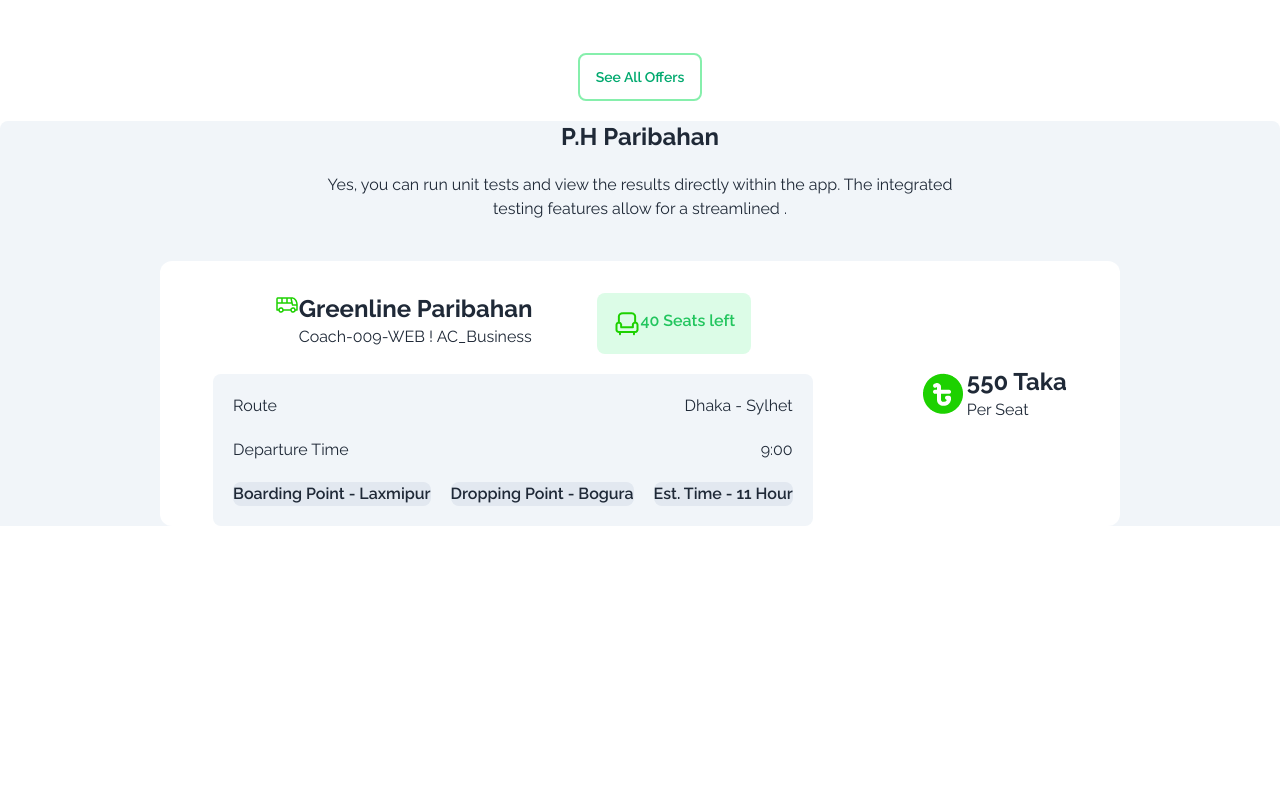
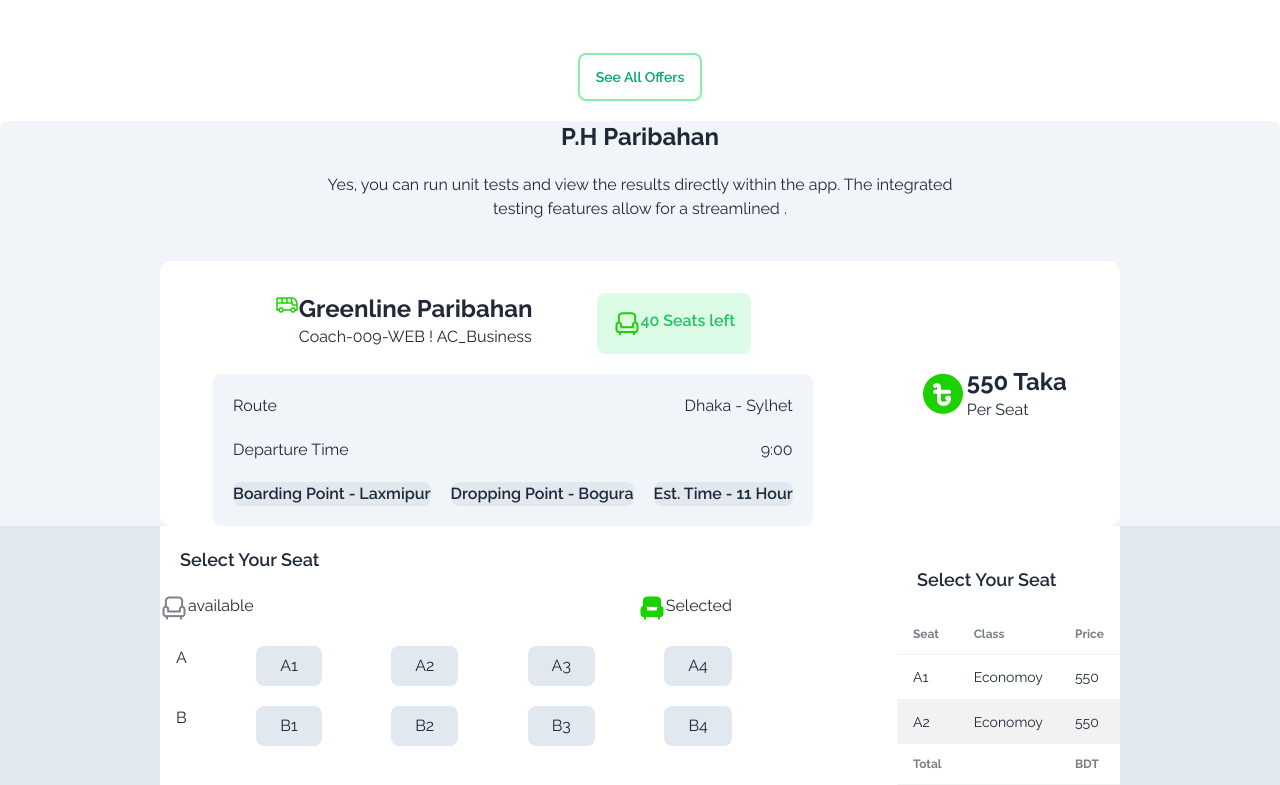
Before and after one commit to SharifulRobinweb/Assignment5, a plain HTML site: page index.html in a window 1280 px wide. Shown: the part 906-1691 px from the top of the page. Before the commit the page ends 1432 px from the top, so only its background shows below. Drawn offline with nearby package versions, Linux system fonts and the light colour scheme.

Commit message:
design half

```diff
--- a/index.html
+++ b/index.html
@@ -186,7 +186,112 @@
         </div>
 
 
+
     </section>
+    <!-- Select Your Seat -->
+    <section class="bg-slate-100 flex-row-reverse justify-center items-center ">
+        <div class="w-full bg-slate-200">
+            <div class="flex justify-center ">
+                <div class="flex w-3/4 justify-between bg-white">
+                    <div>
+                        <h2 class="text-lg font-semibold p-5">Select Your Seat</h2>
+                        <!-- available and selected -->
+                        <div class="flex justify-between">
+                            <div class="flex justify-between">
+                                <div class="flex">
+                                    <img src="images/seat-gray.png" alt="">
+                                    <h3>available</h3>
+                                </div>
+                                <div class="flex ml-96">
+                                    <img src="images/seat-green-filled.png" alt="">
+                                    <h3>Selected</h3>
+                                </div>
+                            </div>
+
+                        </div>
+                        <!-- ------------ -->
+                       <!-- <Div class="flex grid grid-cols-5 ">
+                            <div><p>A</p></div>
+                            <div><p>A1</p></div>
+                            <div><p>A2</p></div>
+                            <div><p>A3</p></div>
+                            <div><p>A4</p></div>
+                            <div><p>B</p></div>
+                            <div><p>B1</p></div>
+                            <div><p>B2</p></div>
+                            <div><p>B3</p></div>
+                            <div><p>B4</p></div>
+
+
+                       </Div> -->
+                                <div class="mt-6 ml-4">
+                                    <div class="flex grid-cols-2 justify-between mb-5 ">
+                                        <p>A</p>
+                                        <div class="bg-slate-200 p-2 px-6 rounded-lg"><p>A1</p></div>
+                                        <div class="bg-slate-200 p-2 px-6 rounded-lg"><p>A2</p></div>
+                                        <div class="bg-slate-200 p-2 px-6 rounded-lg"><p>A3</p></div>
+                                        <div class="bg-slate-200 p-2 px-6 rounded-lg"><p>A4</p></div>
+                                </div>
+                                <div class="flex grid-cols-2 justify-between">
+                                    <p>B</p>
+                                        <div class="bg-slate-200 p-2 px-6 rounded-lg"><p>B1</p></div>
+                                        <div class="bg-slate-200 p-2 px-6 rounded-lg"><p>B2</p></div>
+                                        <div class="bg-slate-200 p-2 px-6 rounded-lg"><p>B3</p></div>
+                                        <div class="bg-slate-200 p-2 px-6 rounded-lg"><p>B4</p></div>
+                                    </div>
+                                </div>
+
+                        <!-- ------------ -->
+                    </div>
+
+
+                    <!-- Right Seat Calculation-->
+                    <div class=" mt-5 ">
+                        <div>
+                            <h2 class="text-lg font-semibold p-5">Select Your Seat</h2>
+                        </div>
+                        <table class="table table-zebra">
+                          <!-- head -->
+                          <thead class="px-10">
+                            <tr>
+                              <th>Seat</th>
+                              <th>Class</th>
+                              <th>Price</th>
+                            </tr>
+                          </thead>
+                          <tbody>
+                            <!-- row 1 -->
+                            <tr>
+
+                              <td>A1</td>
+                              <td>Economoy</td>
+                              <td>550</td>
+                            </tr>
+                            <!-- row 2 -->
+                            <tr>
+
+                              <td>A2</td>
+                              <td>Economoy</td>
+                              <td>550</td>
+                            </tr>
+                            <thead>
+                                <tr>
+                                  <th>Total</th>
+                                  <th></th>
+                                  <th>BDT</th>
+                                </tr>
+                              </thead>
+
+                          </tbody>
+                        </table>
+                      </div>
+
+                </div>
+            </div>
+        </div>
+
+    </section>
+
 
 
 
```
